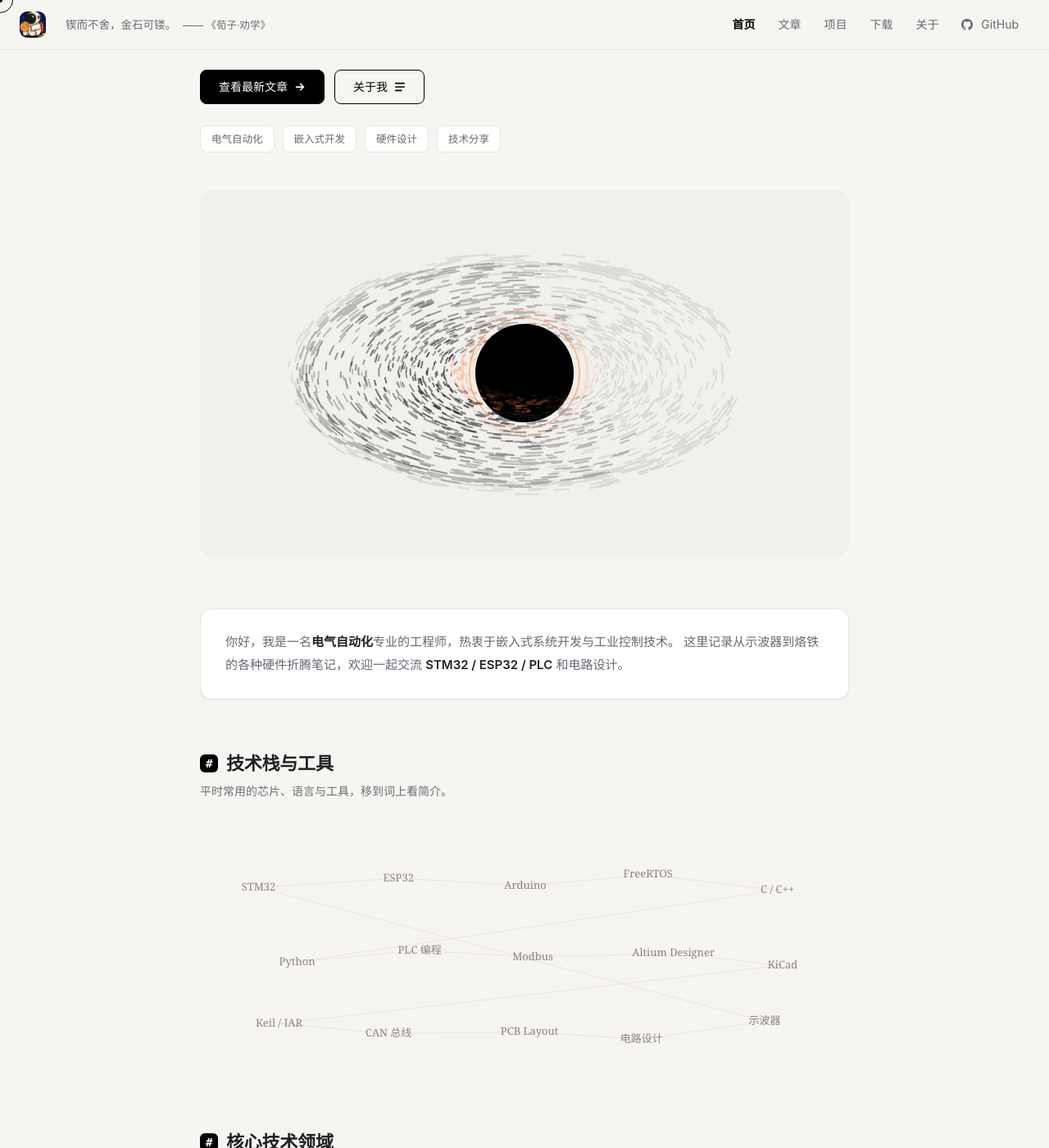
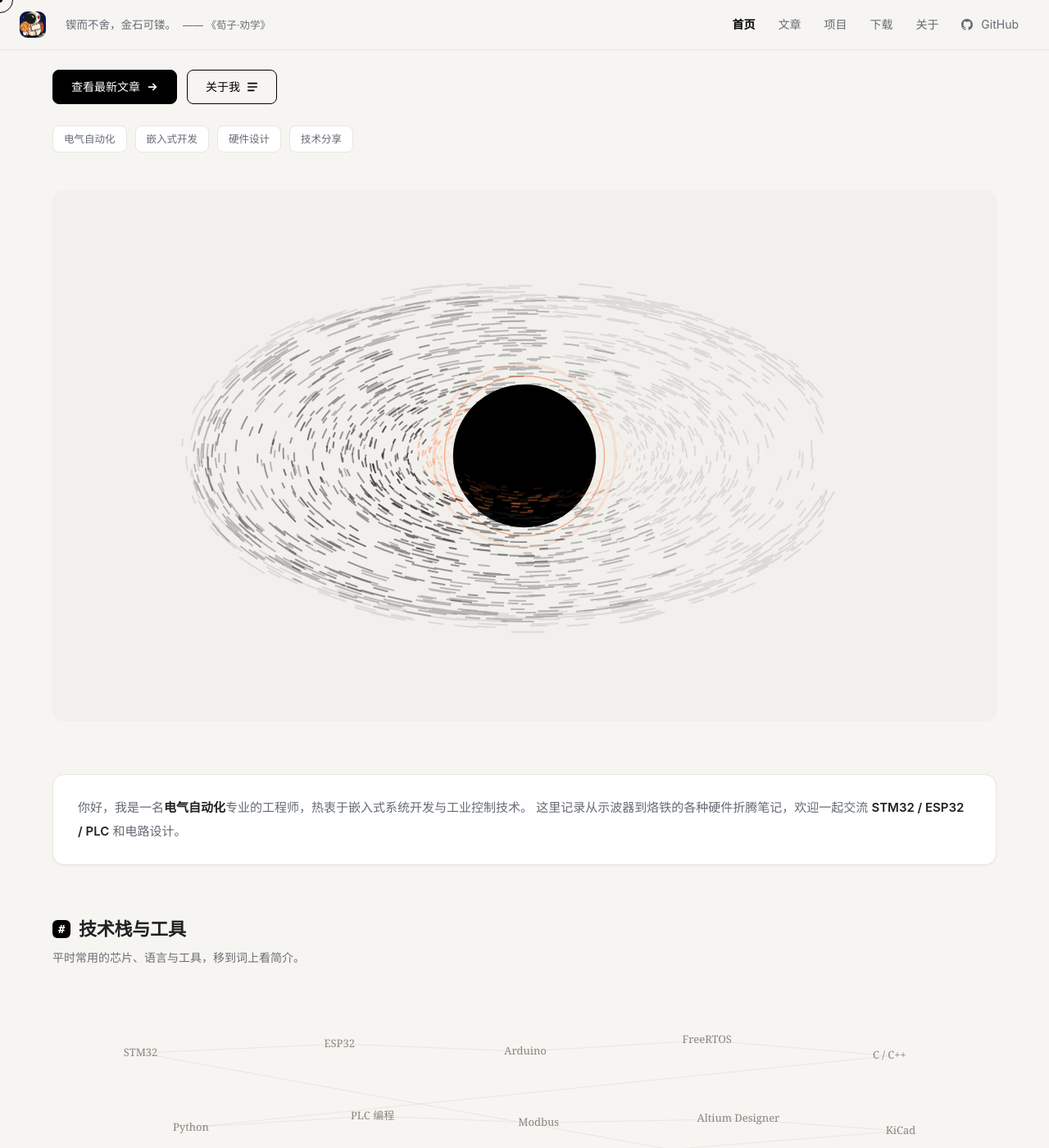
Before and after one commit to Wj123-ui/myblog1, a Jekyll site: the page built from index.md, in a window 1280 px wide and 1400 px high. Shown: the whole window at 82% size. Built offline with Jekyll 4.4.1, drawn with Linux system fonts in a browser that asks for light colours.

Commit message:
style: 站点容器从 840px 放宽到 1200px
页眉是全出血的，840px 的正文列在宽屏上两侧空太多、和页眉不成比例。
--max-width 只被 .wrapper 与 .footer-inner 用到，而文章正文（.post 760px）、
404（580px）、关于页（.page-container--narrow 660px）各有自己的上限，
所以放宽容器只让首页与各落地页铺开，阅读用正文行宽不变。

```diff
--- a/assets/css/custom.css
+++ b/assets/css/custom.css
@@ -31,7 +31,9 @@
     Consolas, "Liberation Mono", monospace;
 
   /* 尺寸 */
-  --max-width: 840px;
+  /* 站点容器宽度：页眉是全出血的，840px 的正文在宽屏上两侧空太多、和页眉不成比例。
+     文章正文有 .post 自己的 760px 上限、404 有 580px，都不受这里影响。 */
+  --max-width: 1200px;
   --header-height: 60px;
   --radius: 14px;
   --radius-sm: 8px;
```
